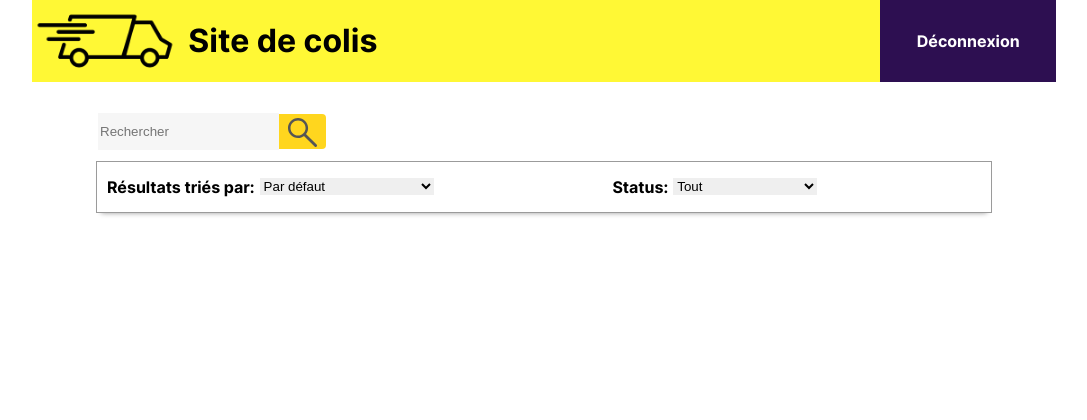
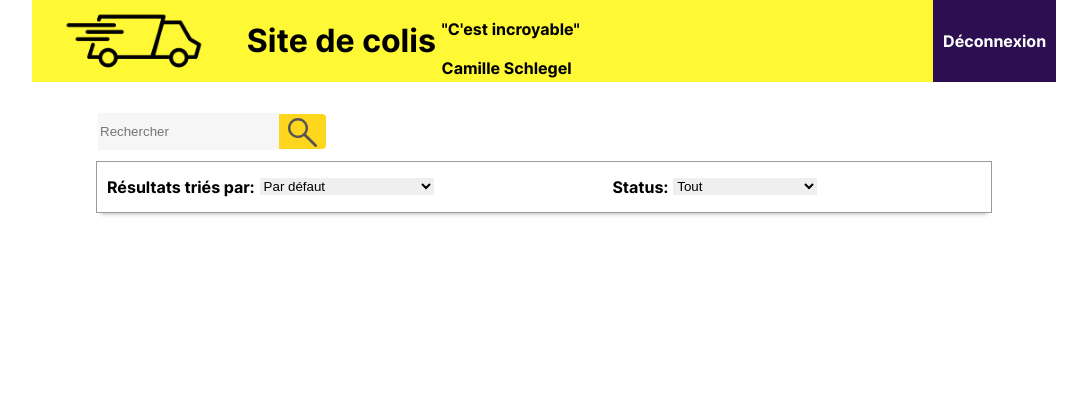
Before and after one commit to CamilleSchlegel/SAE23, a PHP site: page /home.php in a window 1280 px wide. Shown: the top 420 px of the page, without its empty margins (96-1183 px from the left). Run offline with PHP 8.4, Linux system fonts and the light colour scheme; the visitor is signed in with stand-in values (Sample User, id 1); data that the repository does not hold is empty.

Commit message:
commentaire qui défile

```diff
--- a/css/home.css
+++ b/css/home.css
@@ -6,8 +6,9 @@
     min-height: 70px;
     width: 80%;
     display: grid;
-    grid-template-columns: 0.5fr 2fr 1fr ;
+    grid-template-columns: 0.5fr 0.5fr 1fr 0.5fr ;
     background-color: #fff835;
+    overflow: hidden;
 }
 #logout{
     display: flex;
@@ -48,6 +49,7 @@ body{
     font-family: "Inter",sans-serif;
     font-size: 1rem;
     margin-left: 10px;
+
 }
 td{
     border: grey 1px solid;
@@ -159,3 +161,23 @@ footer{
     justify-content: center;
     width: 100%;
 }
+#commentaire{
+    display: flex;
+    align-items: center;
+    width: 100%;
+    height: 75%;
+    overflow: hidden;
+}
+#auteur{
+    display: flex;
+    width: 100%;
+    height: 25%;
+    padding-bottom: 5px;
+    overflow: hidden;
+
+}
+#retours{
+    display: flex;
+    flex-direction: column;
+
+}
--- a/home.php
+++ b/home.php
@@ -16,6 +16,8 @@
       <div id="logo"></div>
       <div id="titre">
         <h1>Site de colis</h1>
+    </div>
+    <div id="retours"><span id="commentaire">"C'est incroyable"</span><span id="auteur">Camille Schlegel</span>
     </div>
     <div id="logout"> <a href="logout.php?logout=true"><span id="deconnexionSpan">Déconnexion</span> </a>
   </div>
@@ -97,6 +99,7 @@
       }
       ?>
     <script>
+      $(document).ready(function() {
       $("input").click(function(){
 
         $("form").addClass("formClick").css({
@@ -113,6 +116,29 @@
           });
         }
       });
+      var divCommentaire=$("#commentaire");
+      var divAuteur=$("#auteur");
+      function defileTexte() {
+    divCommentaire.animate({ marginLeft: "200%" }, 1000, function() {
+      $(this).text(message[compteur][0]).css("marginLeft", "-15%").animate({ marginLeft: "0%" }, 1000);
+    });
+    divAuteur.animate({ marginLeft: "200%" }, 1000, function() {
+      $(this).text(message[compteur][1]).css("marginLeft", "-15%").animate({ marginLeft: "0%" }, 1000);
+    });
+  }
+
+
+      var compteur=0;
+      var message=[["Wow, j'ai jamais vu une telle livraison sdjfhjsdf jksjdfk jskdjf sqjdf hdqsj fqsdkjf ksqdjkf jsqkdjfk","Camille Schlegel"], ["Ce site de colis est incroyable","Robin Semene"],["Je recommende","Jonathan Schlegel"]];
+      setInterval(function(){
+        defileTexte();
+        setTimeout(function() {
+          divCommentaire.text(message[compteur][0]);
+          divAuteur.text(message[compteur][1]);
+          compteur=(compteur+1)%message.length;
+        },2000);
+  }, 10000);
+});
 
     </script>
   <?php else: header ("Location: login.php");
```
